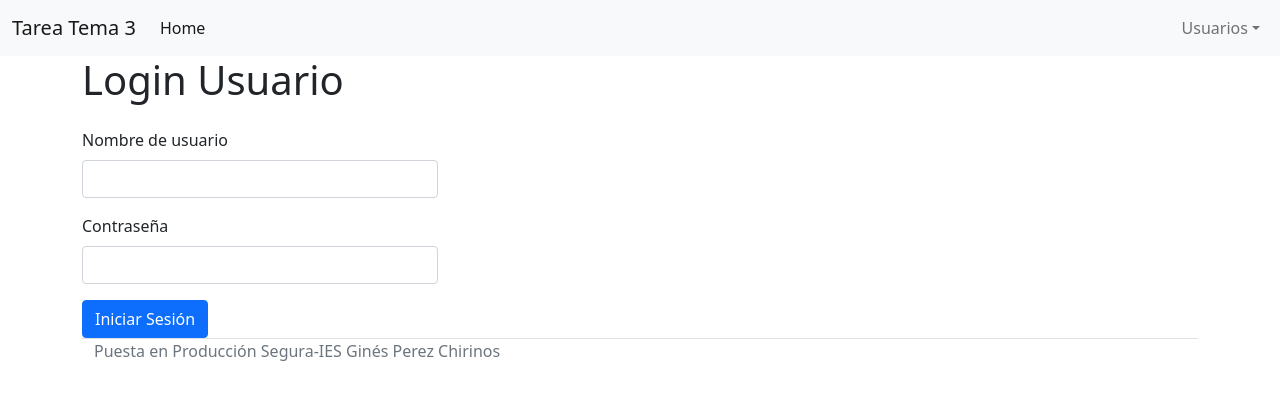
After one commit to LucasSalso/tareaTema3Project, a Flask app: page /loginUsuario/ in a window 1280 px wide. The commit adds this page. Shown: the top 400 px of the page. Run offline with Flask 2, Linux system fonts and the light colour scheme; some libraries are stand-ins or nearby versions.

Commit message:
LMSD : Login y registro de usuarios

```diff
--- a/app/__init__.py
+++ b/app/__init__.py
@@ -17,8 +17,10 @@ def too_large(e):
 
 from .public import public
 from .private import private
+from .login import login
 
 def create_app():
     app.register_blueprint(public)
     app.register_blueprint(private)
+    app.register_blueprint(login)
     return  app
--- /dev/null
+++ b/app/login/__init__.py
@@ -0,0 +1,4 @@
+from flask import Blueprint
+login = Blueprint('login', __name__, template_folder='templates', static_folder='static')
+
+from . import routes
--- /dev/null
+++ b/app/login/forms.py
@@ -0,0 +1,68 @@
+from flask_wtf import FlaskForm
+from wtforms import StringField, SubmitField, IntegerField, PasswordField
+from flask_wtf.file import FileRequired, FileAllowed, FileField
+from wtforms.validators import DataRequired, Length, ValidationError
+
+
+class LoginForm(FlaskForm):
+    username = StringField(label="Nombre de usuario", validators=[
+        DataRequired(message="El nombre de usuario es obligatorio"),
+        Length(max=15, message="El nombre de usuario no puede ser superior a 15 caracteres")
+    ])
+
+    password = PasswordField(label="Contraseña", validators=[
+        DataRequired(message="La contraseña es obligatoria"),
+        Length(min=8, message="La contraseña no puede ser inferior a 8 caracteres")
+    ])
+
+
+class RegisterForm(FlaskForm):
+
+    username = StringField(label="Nombre de usuario", validators=[
+        DataRequired(message="El nombre de usuario es obligatorio"),
+        Length(max=15, message="El nombre de usuario no puede ser superior a 15 caracteres")
+    ])
+
+    password = PasswordField(label="Contraseña", validators=[
+        DataRequired(message="La contraseña es obligatoria"),
+        Length(min=8, message="La contraseña no puede ser inferior a 8 caracteres")
+    ])
+    passwordRepeat = PasswordField(label="Repita la contraseña", validators=[
+        DataRequired(message="La repetición de la contraseña es obligatoria"),
+        Length(min=8, message="La contraseña no puede ser inferior a 8 caracteres")
+    ])
+
+    nombre = StringField(label="Nombre", validators=[
+        DataRequired(message="El nombre es obligatorio"),
+        Length(max=20, message="El nombre no puede ser superior a 10 caracteres")
+    ])
+
+    apellidos = StringField(label="Apellidos", validators=[
+        DataRequired(message="Los apellidos son obligatorio"),
+        Length(max=50, message="Los apellidos no pueden superar los 50 caracteres")
+    ])
+
+    def validate_password(form,field):
+
+        hasAnyUpperCase = False
+        hasAnySpecialChar = False
+        hasAnyDigit = False
+
+        for caracter in field.data:
+
+            # checking for uppercase character and flagging
+            if caracter.isdigit():
+                hasAnyDigit = True
+            elif caracter.isupper():
+                hasAnyUpperCase = True
+            elif not caracter.isalnum():
+                hasAnySpecialChar = True
+
+        if not(hasAnyUpperCase and hasAnySpecialChar and hasAnyDigit):
+            raise ValidationError("La contraseña no cumple con los patrones de seguridad")
+        if field.data != form.passwordRepeat.data:
+            raise ValidationError("No coinciden las contraseñas")
+
+    def validate_passwordRepeat(form, field):
+        if field.data != form.password.data:
+            raise ValidationError("No coinciden las contraseñas")
--- /dev/null
+++ b/app/login/routes.py
@@ -0,0 +1,39 @@
+from flask import render_template, request, redirect, url_for
+
+import app
+
+from .models import Usuario
+from .forms import RegisterForm, LoginForm
+from . import login
+from .. import db
+
+@login.route("/registrarUsuario/", methods=["GET","POST"])
+def registrarUsuario():
+    error = ""
+    form = RegisterForm(request.form)
+    if form.validate_on_submit():
+        try:
+            usuario = Usuario()
+            usuario.username = form.username.data
+            usuario.set_password(form.password.data)
+            usuario.nombre = form.nombre.data
+            usuario.apellidos = form.apellidos.data
+            usuario.create()
+            return redirect(url_for('login.loginUsuario'))
+        except Exception as e:
+            error = "No se ha podido dar de alta " + e.__str__()
+    return render_template("registrarUsuario.html", form=form, error=error)
+
+@login.route("/loginUsuario/", methods=["GET","POST"])
+def loginUsuario():
+    error = ""
+    form = LoginForm(request.form)
+    if form.validate_on_submit():
+        username = form.username.data
+        password = form.password.data
+        usuario = Usuario.get_by_username(username)
+        if usuario and usuario.check_password(password):
+            return redirect(url_for("private.indexcliente"))
+        else:
+            error = "Usuario y/o contraseña incorrecta"
+    return render_template("loginUsuario.html", form=form, error=error)
--- /dev/null
+++ b/app/login/templates/loginUsuario.html
@@ -0,0 +1,22 @@
+{% from 'base/_helpers.html' import generarForm with context %}
+{% extends "base/base.html" %}
+{% block titulo %}Login Hash{% endblock %}
+{% block contenido %}
+<h1>Login Usuario</h1>
+    {% if error %}
+        <div class="row">
+            <div class="alert alert-danger" role="alert">
+              {{ error }}
+            </div>
+        </div>
+    {% endif %}
+    <div class="row">
+        <div class="col-sm-4">
+            <form action="{{ url_for('login.loginUsuario') }}" method="post">
+                {{ form.csrf_token() }}
+                {{ generarForm(form) }}
+                <input type="submit" value="Iniciar Sesión" class="btn btn-primary"/>
+            </form>
+        </div>
+    </div>
+{% endblock %}
--- a/app/templates/base/_menu.html
+++ b/app/templates/base/_menu.html
@@ -10,8 +10,14 @@
         <li class="nav-item">
           <a class="nav-link active" aria-current="page" href="{{ url_for('public.index') }}">Home</a>
         </li>
-        <li class="nav-item">
-          <a class="nav-link active" aria-current="page" href="{{ url_for('private.indexcliente') }}">Clientes</a>
+      </ul>
+      <ul class="navbar-nav ms-auto">
+        <li class="nav-item dropdown">
+          <a class="nav-link dropdown-toggle" href="#" role="button" data-bs-toggle="dropdown">Usuarios</a>
+          <ul class="dropdown-menu">
+            <li><a class="dropdown-item" href="{{ url_for('login.registrarUsuario') }}">Registro</a></li>
+            <li><a class="dropdown-item" href="{{ url_for('login.loginUsuario') }}">Login</a></li>
+          </ul>
         </li>
       </ul>
     </div>
--- a/requirements.txt
+++ b/requirements.txt
@@ -3,3 +3,4 @@ Flask-WTF
 Flask-SqlAlchemy
 Flask-Migrate
 psycopg2
+cryptography
```
Also changed, not shown: app/login/models.py (added, +37 -0 lines), app/login/templates/registrarUsuario.html (added, +22 -0 lines), 1 other file.
